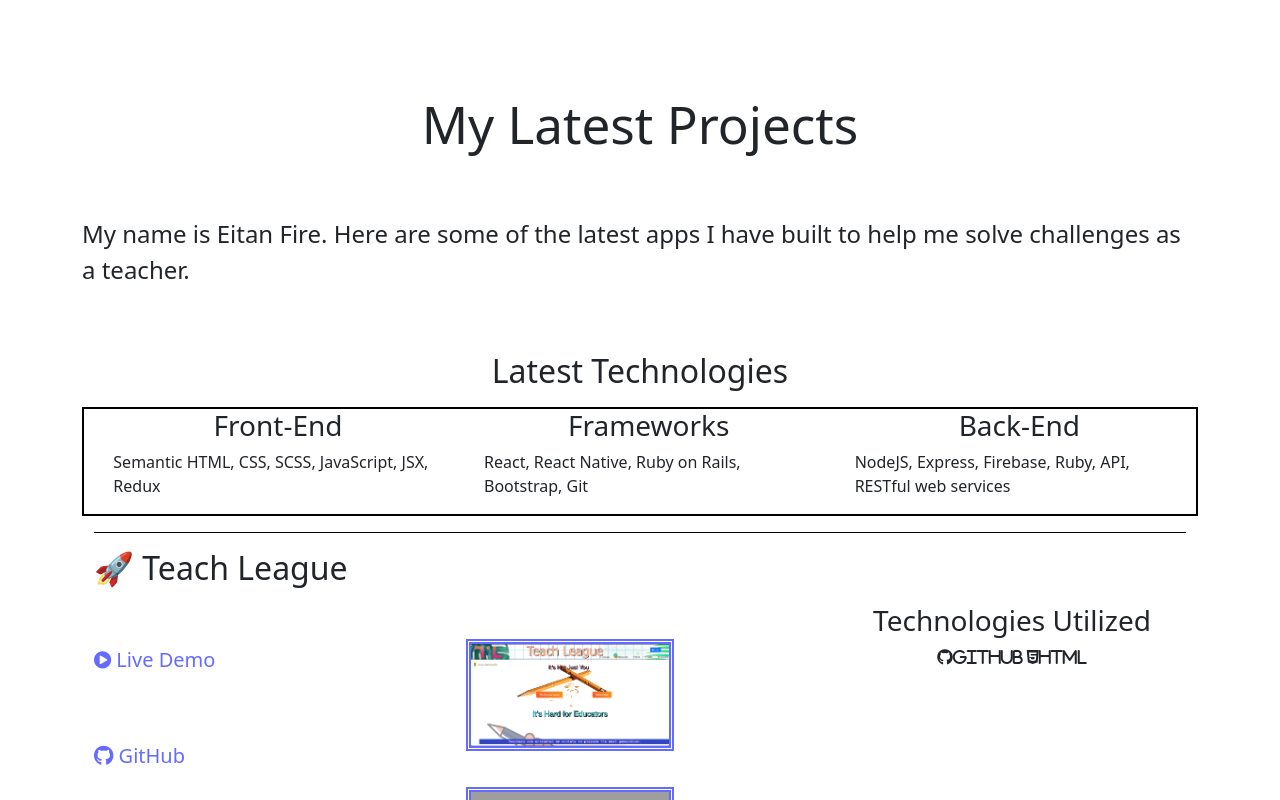
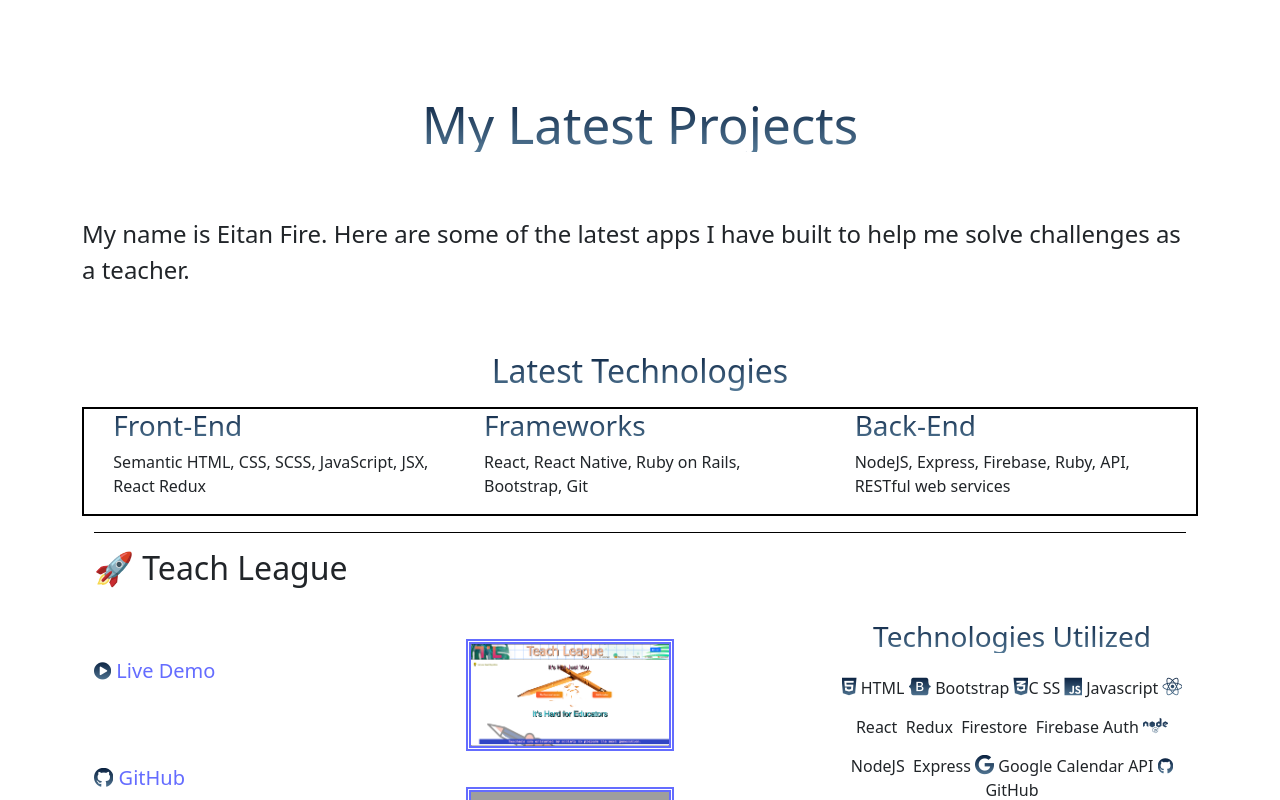
Before and after one commit to eitanfire/Portfolio, a React (Vite) app: page / in a window 1280 px wide. Shown: the top 800 px of the page. Built offline with nearby package versions, Linux system fonts and the light colour scheme; grey boxes are pictures that could not be loaded.

Commit message:
add technologies and styling

```diff
--- a/src/App.css
+++ b/src/App.css
@@ -53,7 +53,7 @@
 }
 
 .xl-project-links-rightside {
-position:static;
+  position: static;
 }
 .about-screenshot {
   height: 10rem;
@@ -65,11 +65,11 @@
 }
 
 .technologies {
-    border: 2px solid black;
+  border: 2px solid black;
 }
 
 .technologies-subsection-title {
-text-align: center;
+  text-align: left;
 }
 
 .technologies-title {
@@ -78,9 +78,9 @@
 }
 
 .technologies-section {
-    text-align:start;
-      margin-bottom: 1rem;
-padding-left: 5%;
+  text-align: start;
+  margin-bottom: 1rem;
+  padding-left: 5%;
 }
 
 .title {
@@ -127,3 +127,25 @@
   font-size: 1.5rem;
   /* background-color: rgb(34, 197, 188); */
 }
+
+.technologies-utilized-title {
+  margin-top: 1rem;
+}
+
+.main-title,
+.technologies-title,
+.technologies-utilized-title,
+.technologies-subsection-title,
+/* .title, */
+i {
+  background: -webkit-linear-gradient(#09203f, #537895);
+  background-clip: text;
+  -webkit-background-clip: text;
+  -webkit-text-fill-color: transparent;
+  color: rgb(34, 6, 61);
+}
+
+i {
+  font-size: 1.25rem;
+    margin-top: 1rem;
+}
--- a/src/components/Projects.jsx
+++ b/src/components/Projects.jsx
@@ -100,13 +100,23 @@
             </Col>
           </a>
         </Col>
-        <br></br> <br></br>
+        {/* <br></br> <br></br> */}
         <Col>
-          <h3>Technologies Utilized</h3>
+          <h3 className="technologies-utilized-title">Technologies Utilized</h3>
           <div>
             {" "}
-            <i className="fa fa-github">GitHub</i>{" "}
-            <i className="fa-brands fa-html5">HTML</i>
+            <i className="fa-brands fa-html5"> </i> HTML{" "}
+            <i className="fa-brands fa-bootstrap"> </i> Bootstrap{" "}
+            <i className="fa-brands fa-css3-alt"> </i>C SS{" "}
+            <i className="fa-brands fa-js"> </i> Javascript{" "}
+            <i className="fa-brands fa-react"> </i> React{" "}
+            <i className="fa-brands fa-redux"> </i> Redux{" "}
+            <i className="fa-brands fa-firestore"> </i> Firestore{" "}
+            <i className="fa-brands fa-firebase"> </i> Firebase Auth{" "}
+            <i className="fa-brands fa-node"> </i> NodeJS{" "}
+            <i className="fa-brands fa-express"> </i> Express{" "}
+            <i className="fa-brands fa-google"> </i> Google Calendar API{" "}
+            <i className="fa fa-github"> </i> GitHub{" "}
           </div>
         </Col>
         <Col className="description col col-12 col-xl-8">
--- a/src/components/Technologies.jsx
+++ b/src/components/Technologies.jsx
@@ -8,7 +8,7 @@
         <Col>
           <section className="technologies-section">
             <h3 className="technologies-subsection-title">Front-End</h3>
-            Semantic HTML, CSS, SCSS, JavaScript, JSX, Redux
+            Semantic HTML, CSS, SCSS, JavaScript, JSX, React Redux
           </section>
         </Col>
         <Col className="col col-12 col-sm-6 col-md-4 col-xl-4">
```
